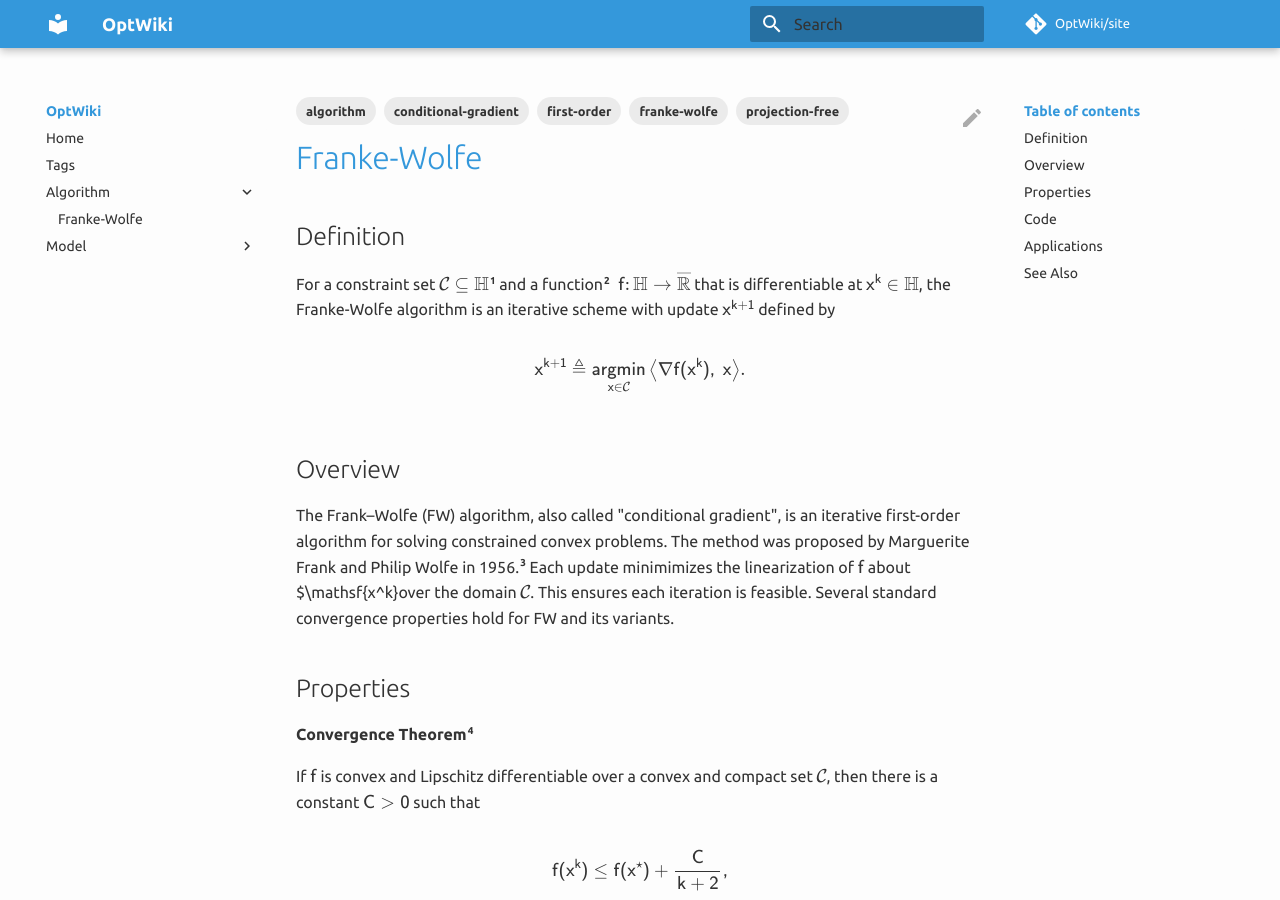
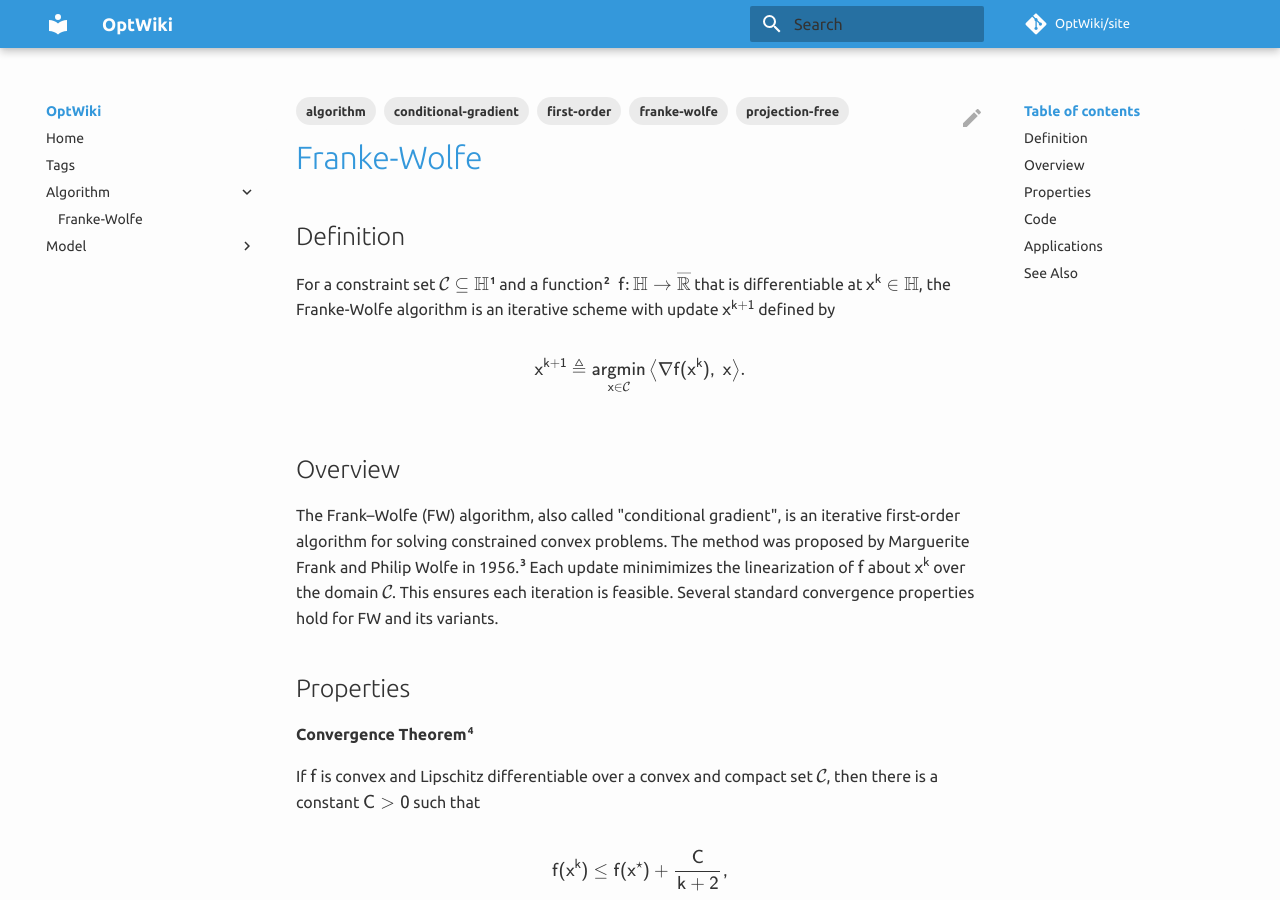
Before and after one commit to AppliedMathWiki/site, an MkDocs documentation site: the page built from docs/algorithm/franke-wolfe.md, in a window 1280 px wide and 900 px high. Built offline with MkDocs 1.6.1 and Material for MkDocs 9.7.7, drawn with Linux system fonts in a browser that asks for light colours; comment, search, counter and statistics services are not loaded.

```diff
--- a/docs/algorithm/franke-wolfe.md
+++ b/docs/algorithm/franke-wolfe.md
@@ -23,7 +23,7 @@ $$
 
 ## Overview
 
-The Frank–Wolfe (FW) algorithm, also called "conditional gradient", is an iterative first-order algorithm for solving constrained convex problems. The method was proposed by Marguerite Frank and Philip Wolfe in 1956.[^6] Each update minimimizes the linearization of $\mathsf{f}$ about $\mathsf{x^k}over the domain $\mathcal{C}$. This ensures each iteration is feasible. Several standard convergence properties hold for FW and its variants.
+The Frank–Wolfe (FW) algorithm, also called "conditional gradient", is an iterative first-order algorithm for solving constrained convex problems. The method was proposed by Marguerite Frank and Philip Wolfe in 1956.[^6] Each update minimimizes the linearization of $\mathsf{f}$ about $\mathsf{x^k}$ over the domain $\mathcal{C}$. This ensures each iteration is feasible. Several standard convergence properties hold for FW and its variants.
 
 [^6]: Frank, F., Wolfe, P. _An algorithm for quadratic programming_. Naval Research Logistics Quarterly. 1956.
 
```
